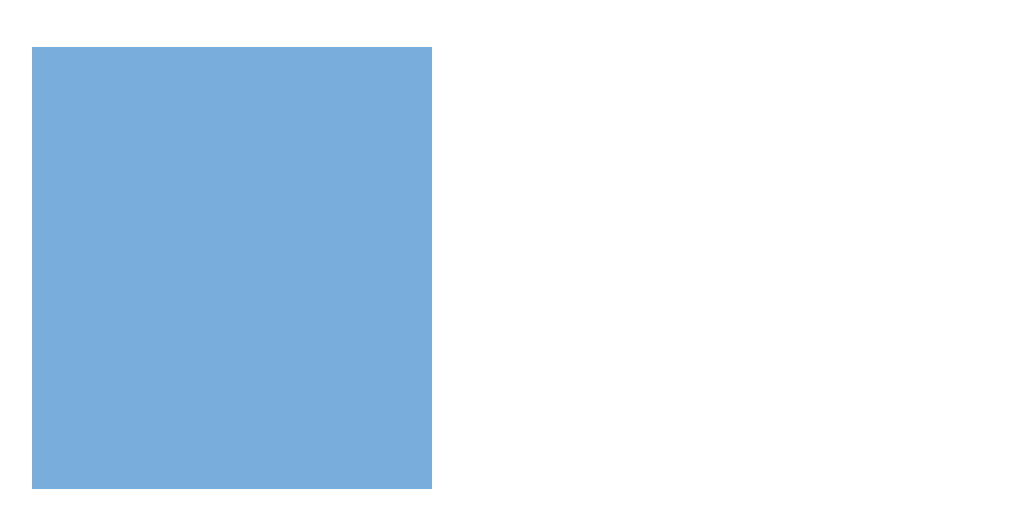
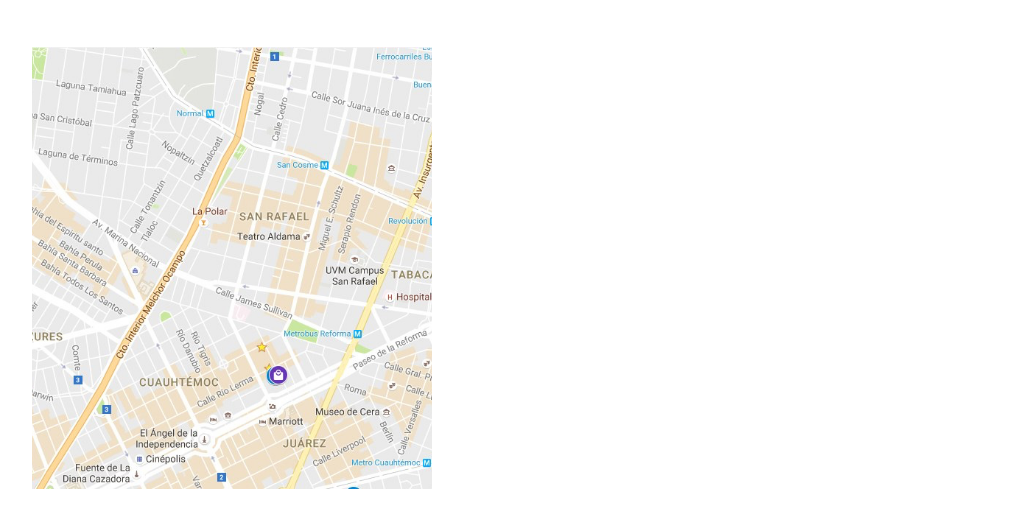
Before and after one commit to in215-pissah/travel-fly_three, a website: page contact.html in a window 1280 px wide. Shown: the part 226-736 px from the top of the page, without its empty margins (118-1140 px from the left). Drawn offline with Linux system fonts and the light colour scheme.

Commit message:
Added Map Image to Contact Page

```diff
--- a/contact.html
+++ b/contact.html
@@ -41,6 +41,8 @@
       <!-- Map -->
       <div class="mapBox"></div>
 
+      <form class="contact-Form"></form>
+
       <!-- Address  -->
       <div class="addressBox">
         <p>
--- a/scss/contact/contact.scss
+++ b/scss/contact/contact.scss
@@ -1,7 +1,10 @@
 .mapBox {
   max-width: 400px;
   height: 442px;
-  background-color: #79addc;
+  // background-color: #79addc;
+  background-image: url(../images/map.jpg);
+  background-position: center;
+  background-size: cover;
   margin-top: 50.5px;
 }
 
```
Also changed, not shown: css/styles.css, images/map.jpg (added), 1 other file.
